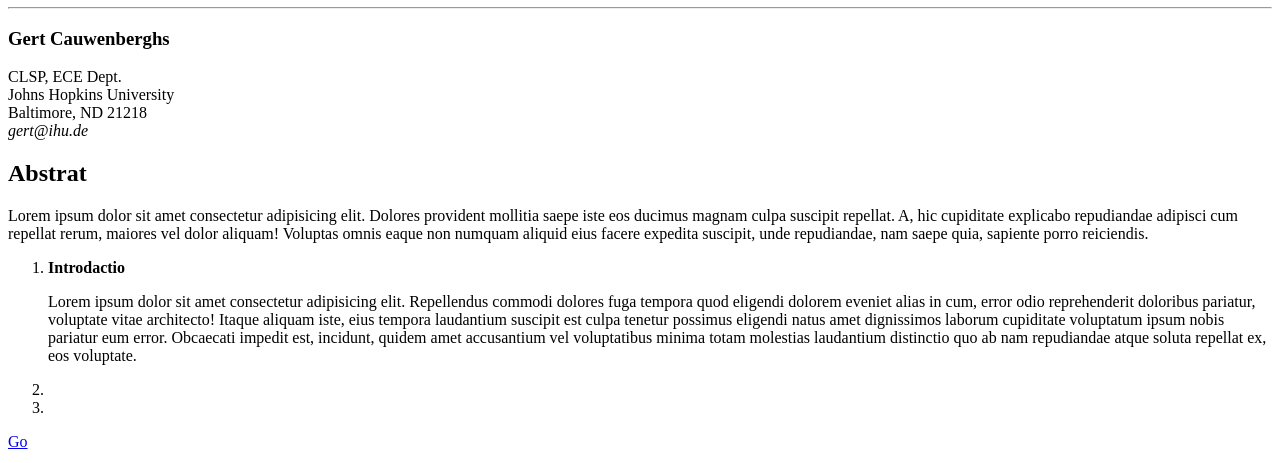
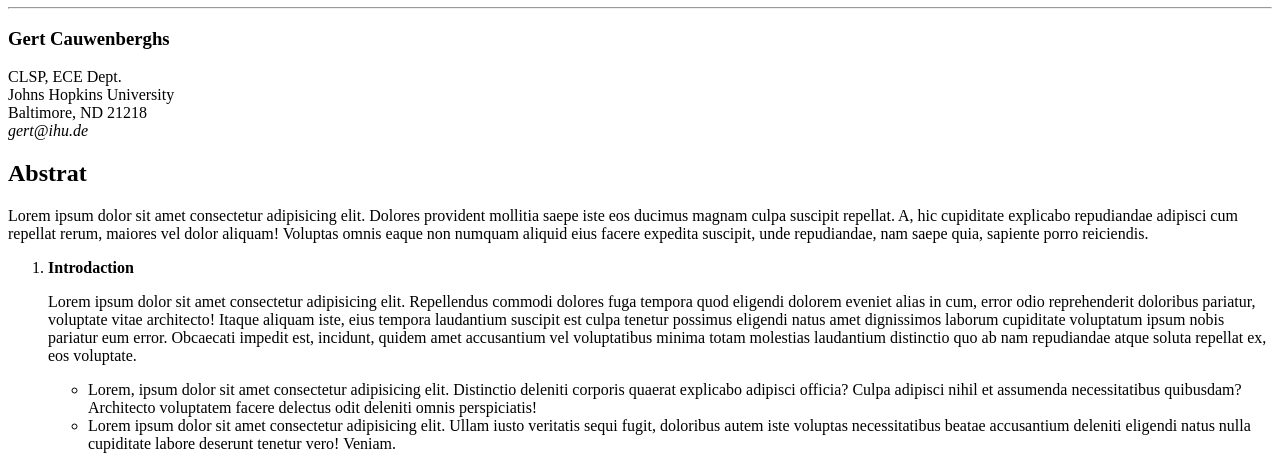
Before and after one commit to Kwaterlily/paper-scientifico, a plain HTML site: page index.html in a window 1280 px wide. Shown: the part 73-536 px from the top of the page. Drawn offline with Linux system fonts and the light colour scheme.

Commit message:
Update index.html

```diff
--- a/index.html
+++ b/index.html
@@ -28,10 +28,12 @@
             <ol>
                 <!-- li*3>a -->
                 <li>
-                    <strong>Introdactio</strong><a href=""></a></li>
+                    <strong>Introdaction</strong><a href=""></a></li>
                     <p>Lorem ipsum dolor sit amet consectetur adipisicing elit. Repellendus commodi dolores fuga tempora quod eligendi dolorem eveniet alias in cum, error odio reprehenderit doloribus pariatur, voluptate vitae architecto! Itaque aliquam iste, eius tempora laudantium suscipit est culpa tenetur possimus eligendi natus amet dignissimos laborum cupiditate voluptatum ipsum nobis pariatur eum error. Obcaecati impedit est, incidunt, quidem amet accusantium vel voluptatibus minima totam molestias laudantium distinctio quo ab nam repudiandae atque soluta repellat ex, eos voluptate.</p>
-                <li><a href=""></a></li>
-                <li><a href=""></a></li>
+                    <ul>
+                        <li><a href=""></a>Lorem, ipsum dolor sit amet consectetur adipisicing elit. Distinctio deleniti corporis quaerat explicabo adipisci officia? Culpa adipisci nihil et assumenda necessitatibus quibusdam? Architecto voluptatem facere delectus odit deleniti omnis perspiciatis!</li>
+                <li><a href=""></a>Lorem ipsum dolor sit amet consectetur adipisicing elit. Ullam iusto veritatis sequi fugit, doloribus autem iste voluptas necessitatibus beatae accusantium deleniti eligendi natus nulla cupiditate labore deserunt tenetur vero! Veniam.</li>
+                    </ul>
             </ol>
 
         </main>
@@ -39,7 +41,8 @@
 
         <!-- Inizio footer -->
         <footer>
-            <a href="https://it.wikipedia.org/wiki/Macchine_a_vettori_di_supporto" target="_blank">Go</a>
+            <a href="https://it.wikipedia.org/wiki/Macchine_a_vettori_di_supporto" target="_blank">Macchine a vettori di supporto</a>
+            <img src="https://insightimi.files.wordpress.com/2020/04/1_hz76ffcofsrnpljuzr6ykg.gif" alt="Support Vector Machine">
         </footer>
         <!-- /fine footer -->
 
```
